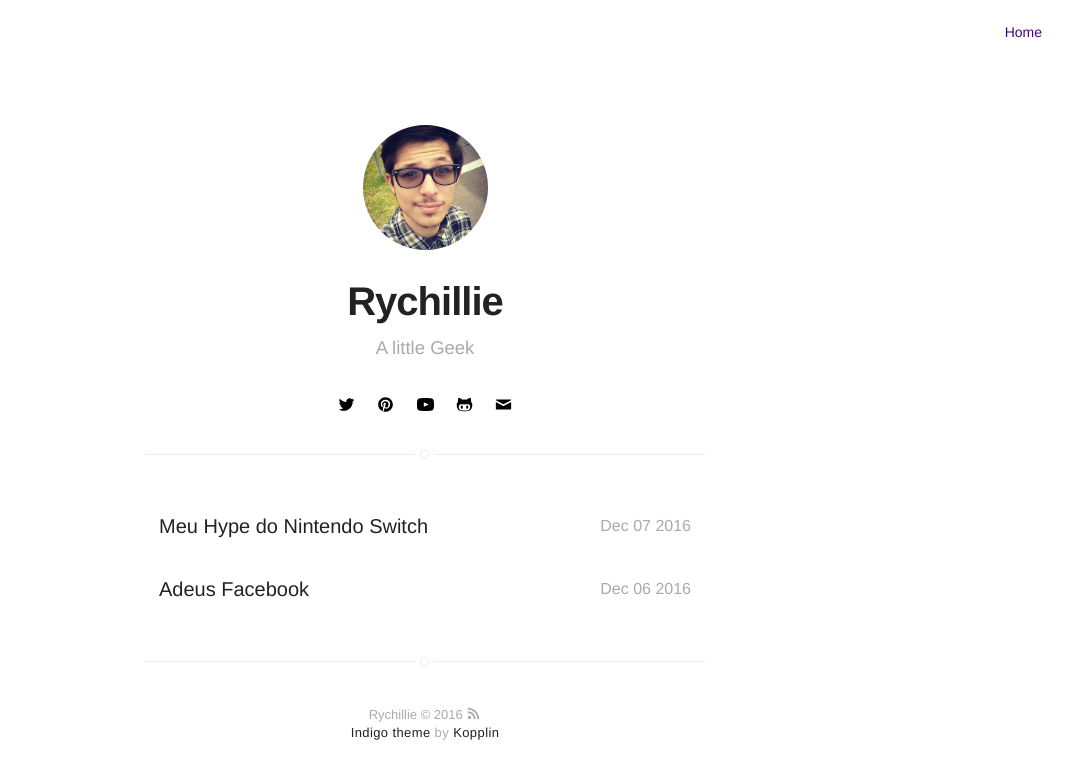
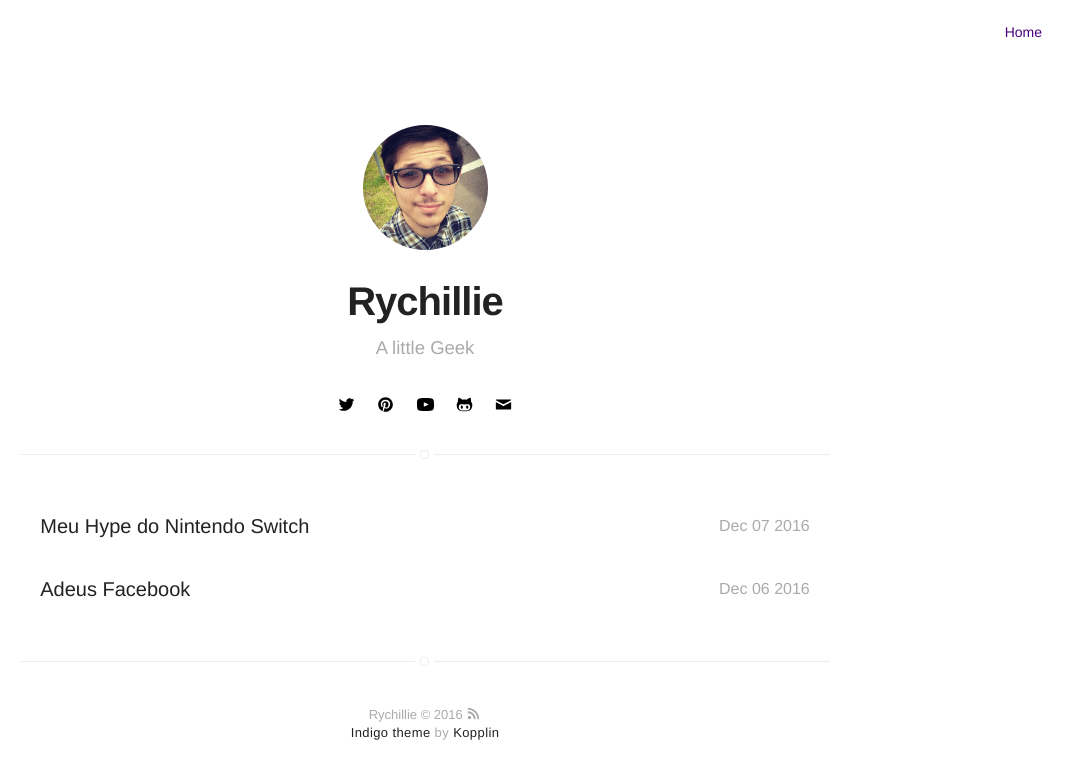
Before and after one commit to Rychillie/rychillieOLD, a Jekyll site: the page built from blog/index.html, in a window 1280 px wide. Shown: the top 779 px of the page, without its empty margins (215-1280 px from the left). Built offline with Jekyll 4.4.1, drawn with Linux system fonts in a browser that asks for light colours.

Commit message:
Update _config.yml

```diff
--- a/_config.yml
+++ b/_config.yml
@@ -56,7 +56,7 @@
 # do you want a larger site? change the option below
 # options: [normal, large] | default: normal
 # normal = 560px / large = 810px
-width: normal
+width: large
 
 # if you don't need pagination, comment the *paginate* configs below
 # paginate: 5
@@ -66,7 +66,7 @@
 projects: false
 
 # if you don't need "about" or "blog", comment them out below
-about: false
+sobre: true
 blog: true
 
 # do you want to show the "read time" of the posts?
```
